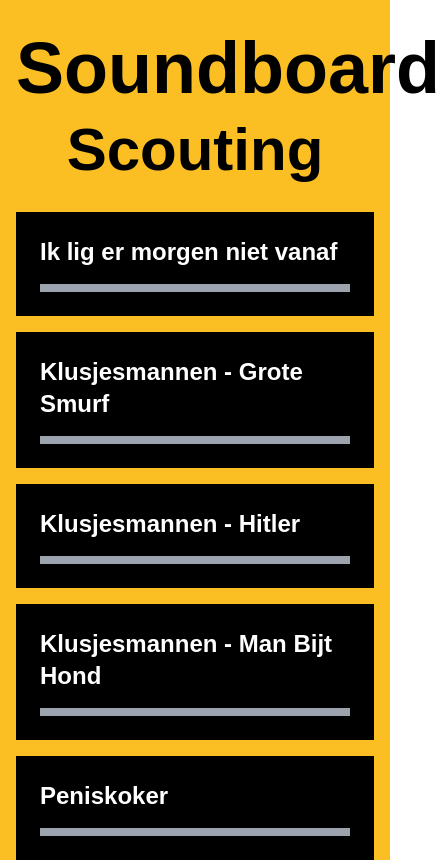
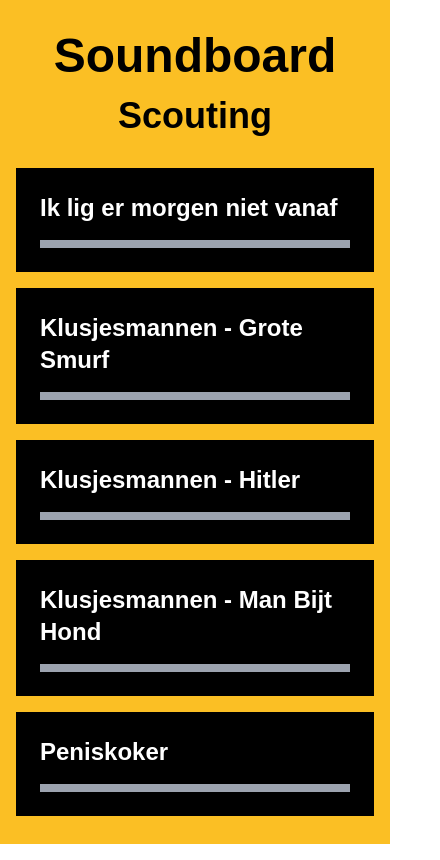
Before and after one commit to iruoy/soundboard, a Next.js app: page /scouting in a window 390 px wide. Shown: the whole page, 440 px wide, since content can reach past the window. Built offline with nearby package versions, Linux system fonts and the light colour scheme.

Commit message:
Use title smaller fonts on mobile

```diff
--- a/pages/dumpert.js
+++ b/pages/dumpert.js
@@ -4,8 +4,8 @@ export default function Home() {
   return (
     <div className="min-h-screen bg-yellow-400 text-black antialiased">
       <div className="container mx-auto px-4">
-        <h1 className="pt-8 text-7xl font-bold text-center">Soundboard</h1>
-        <h2 className="pt-4 pb-8 text-6xl font-semibold text-center">Dumpert</h2>
+        <h1 className="pt-8 text-5xl xl:text-7xl font-bold text-center">Soundboard</h1>
+        <h2 className="pt-4 pb-8 text-4xl xl:text-6xl font-semibold text-center">Dumpert</h2>
 
         <div className="grid gap-4 md:grid-cols-2 xl:grid-cols-3">
           <Sound src="/sounds/dumpert/1.mp3" title="5 euro's?" />
--- a/pages/index.js
+++ b/pages/index.js
@@ -4,7 +4,7 @@ export default function Home() {
   return (
     <div className="min-h-screen bg-yellow-400 font-sans text-black antialiased">
       <div className="container mx-auto px-4">
-        <h1 className="py-8 text-7xl font-bold text-center">Soundboard</h1>
+        <h1 className="py-8 text-5xl xl:text-7xl font-bold text-center">Soundboard</h1>
 
         <div className="grid gap-4 md:grid-cols-2 xl:grid-cols-3">
           <Link href="/dumpert">
--- a/pages/scouting.js
+++ b/pages/scouting.js
@@ -4,8 +4,8 @@ export default function Home() {
   return (
     <div className="min-h-screen bg-yellow-400 text-black antialiased">
       <div className="container mx-auto px-4">
-        <h1 className="pt-8 text-7xl font-bold text-center">Soundboard</h1>
-        <h2 className="pt-4 pb-8 text-6xl font-semibold text-center">Scouting</h2>
+        <h1 className="pt-8 text-5xl xl:text-7xl font-bold text-center">Soundboard</h1>
+        <h2 className="pt-4 pb-8 text-4xl xl:text-6xl font-semibold text-center">Scouting</h2>
 
         <div className="grid gap-4 md:grid-cols-2 xl:grid-cols-3">
           <Sound src="/sounds/scouting/ik_lig_er_morgen_niet_vanaf.mp3" title="Ik lig er morgen niet vanaf" />
```
